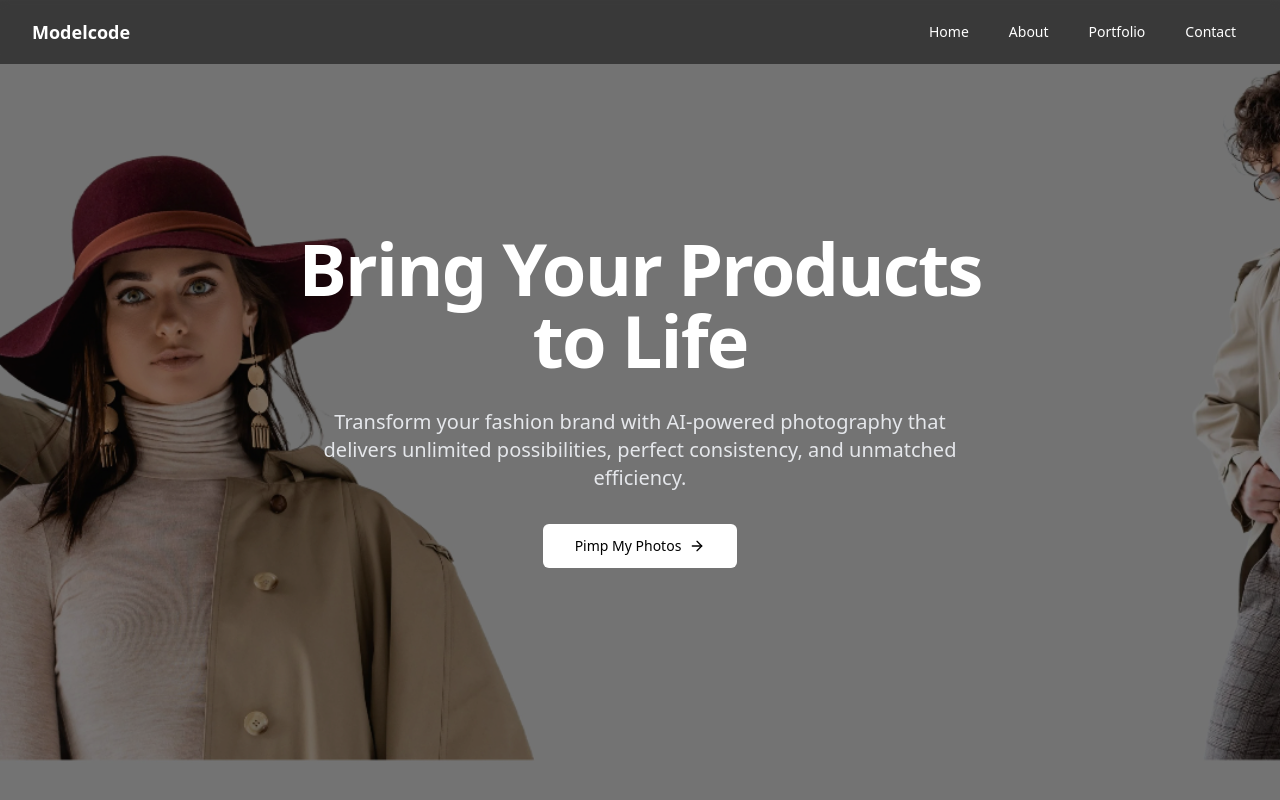
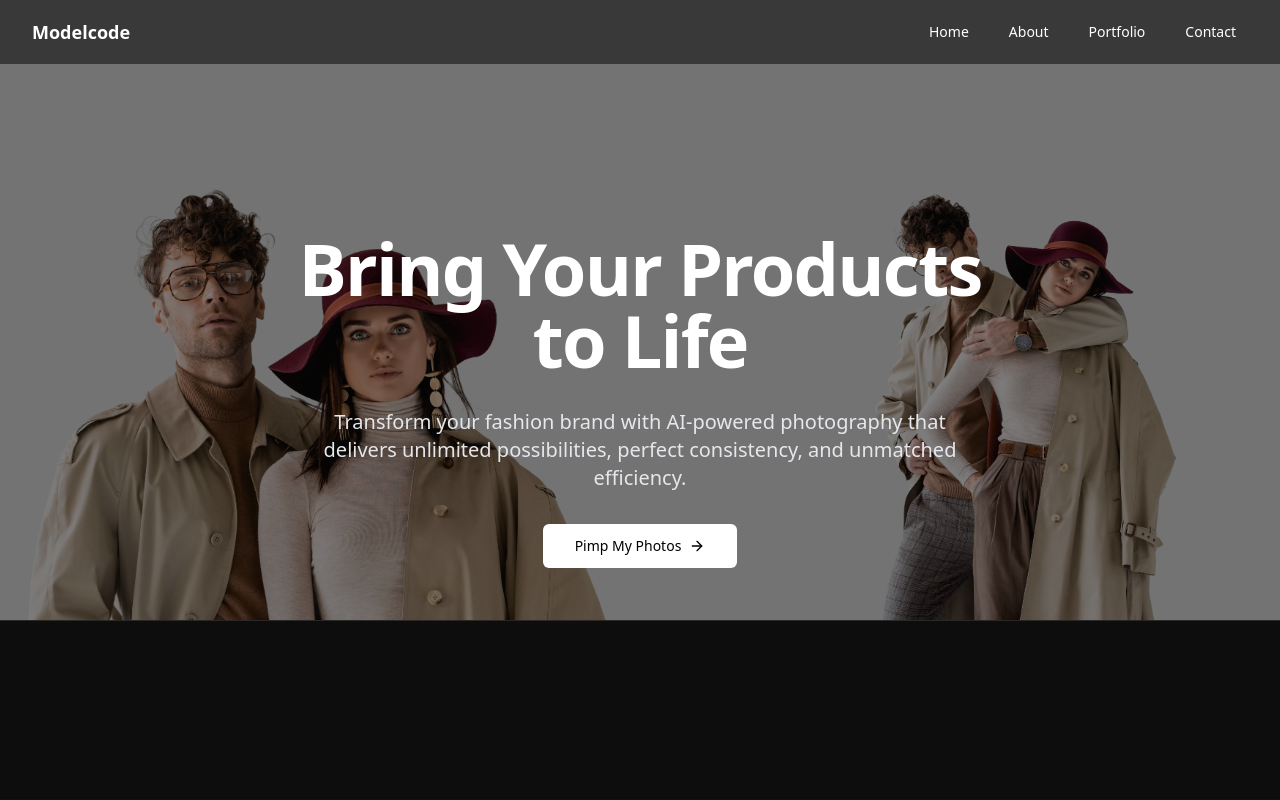
Before and after one commit to ModelcodeDev/Modelcode, a React (Vite) app: page / in a window 1280 px wide. Shown: the top 800 px of the page. Built offline with nearby package versions, Linux system fonts and the light colour scheme.

Commit message:
Replace background image in Index.tsx
Updated the background image in the Index component to the specified new image. Please review the changes to ensure it meets design requirements.
[skip gpt_engineer]

```diff
--- a/src/pages/Index.tsx
+++ b/src/pages/Index.tsx
@@ -9,7 +9,7 @@ const Index = () => {
       <div
         className="absolute inset-0 z-0"
         style={{
-          backgroundImage: "url('/lovable-uploads/1428dbf1-df19-4423-8939-dad811c76e16.png')",
+          backgroundImage: "url('/lovable-uploads/4bd6ab60-5e02-4314-adcb-146db2fc78ea.png')",
           backgroundSize: "cover",
           backgroundPosition: "center",
           backgroundRepeat: "no-repeat",
```
Also changed, not shown: public/lovable-uploads/4bd6ab60-5e02-4314-adcb-146db2fc78ea.png (added).
